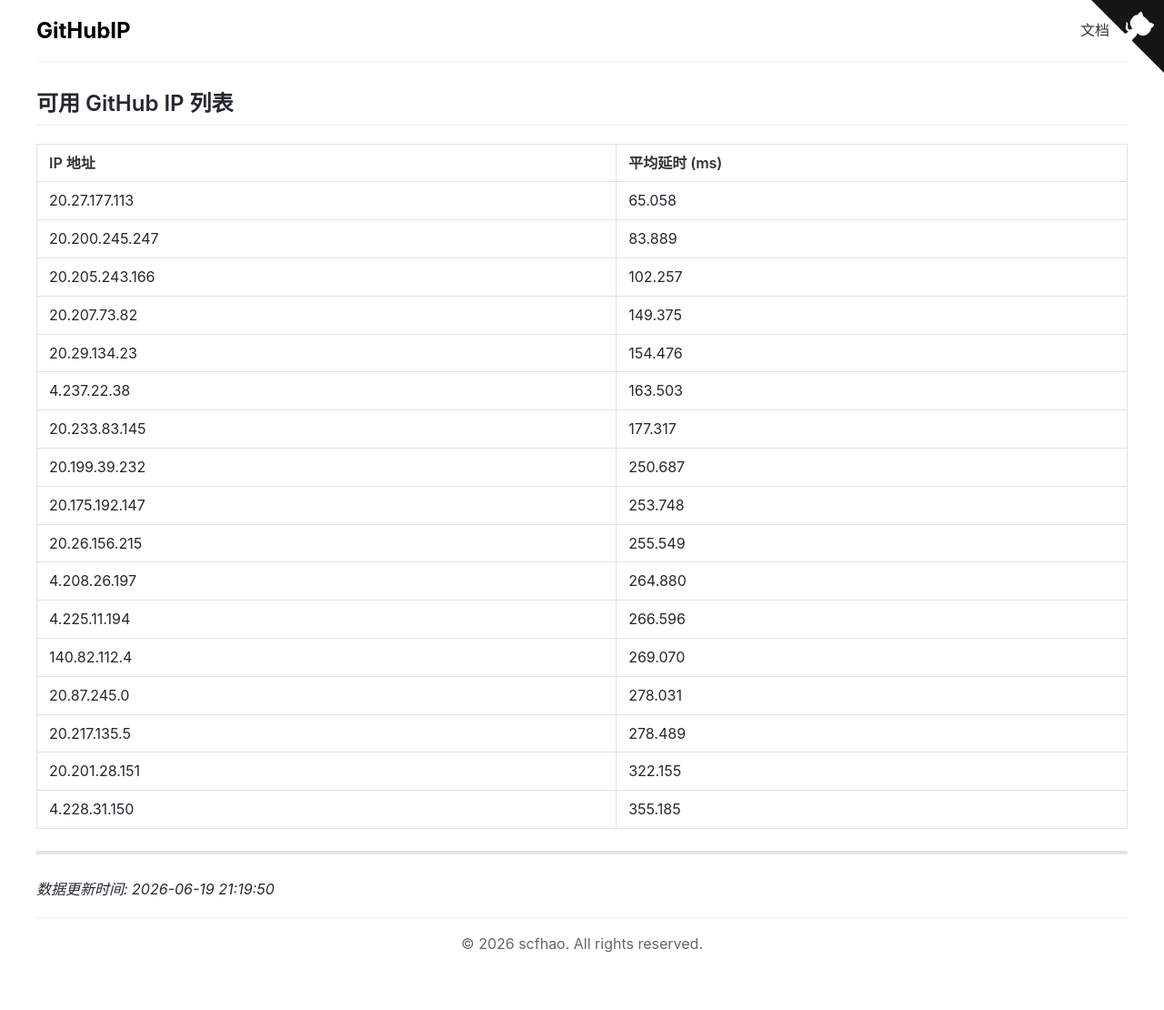
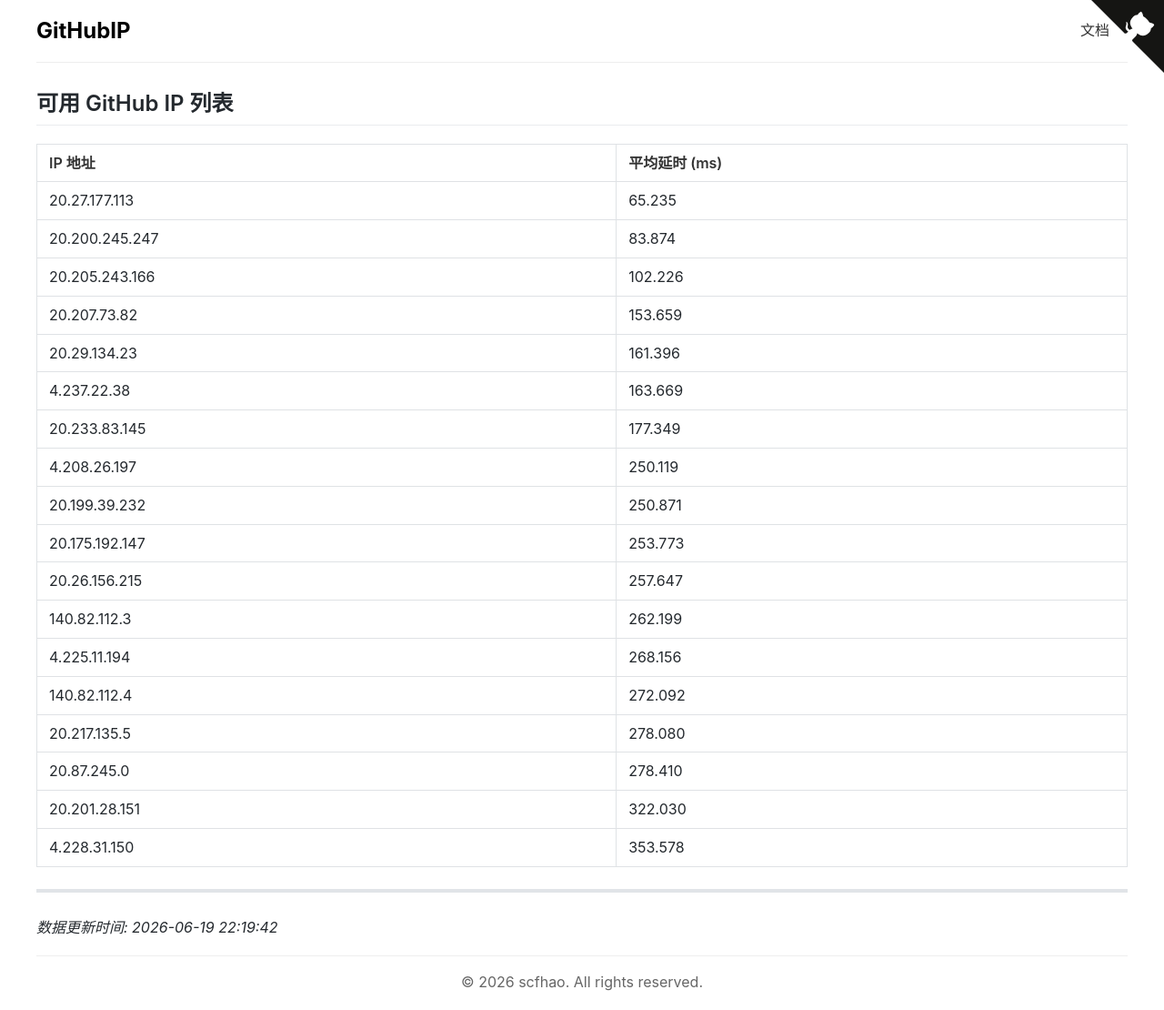
Before and after one commit to scfhao/GitHubIP, a Jekyll site: the page built from index.md, in a window 1280 px wide. Shown: the whole page at 91% size. Built offline with Jekyll 4.4.1, drawn with Linux system fonts in a browser that asks for light colours; before the commit the page ends 1068 px from its top, so only the background shows below that.

Commit message:
自动脚本执行 - 2026-06-19 22:19:42

```diff
--- a/index.md
+++ b/index.md
@@ -1,31 +1,32 @@
 ---
 layout: home
 title: GitHub IP 列表
-date: 2026-06-19 21:19:50
+date: 2026-06-19 22:19:42
 ---
 
 ## 可用 GitHub IP 列表
 
 | IP 地址 | 平均延时 (ms) |
 |---------|--------------|
-| 20.27.177.113 | 65.058 |
-| 20.200.245.247 | 83.889 |
-| 20.205.243.166 | 102.257 |
-| 20.207.73.82 | 149.375 |
-| 20.29.134.23 | 154.476 |
-| 4.237.22.38 | 163.503 |
-| 20.233.83.145 | 177.317 |
-| 20.199.39.232 | 250.687 |
-| 20.175.192.147 | 253.748 |
-| 20.26.156.215 | 255.549 |
-| 4.208.26.197 | 264.880 |
-| 4.225.11.194 | 266.596 |
-| 140.82.112.4 | 269.070 |
-| 20.87.245.0 | 278.031 |
-| 20.217.135.5 | 278.489 |
-| 20.201.28.151 | 322.155 |
-| 4.228.31.150 | 355.185 |
+| 20.27.177.113 | 65.235 |
+| 20.200.245.247 | 83.874 |
+| 20.205.243.166 | 102.226 |
+| 20.207.73.82 | 153.659 |
+| 20.29.134.23 | 161.396 |
+| 4.237.22.38 | 163.669 |
+| 20.233.83.145 | 177.349 |
+| 4.208.26.197 | 250.119 |
+| 20.199.39.232 | 250.871 |
+| 20.175.192.147 | 253.773 |
+| 20.26.156.215 | 257.647 |
+| 140.82.112.3 | 262.199 |
+| 4.225.11.194 | 268.156 |
+| 140.82.112.4 | 272.092 |
+| 20.217.135.5 | 278.080 |
+| 20.87.245.0 | 278.410 |
+| 20.201.28.151 | 322.030 |
+| 4.228.31.150 | 353.578 |
 
 ---
 
-*数据更新时间: 2026-06-19 21:19:50*
+*数据更新时间: 2026-06-19 22:19:42*
```
